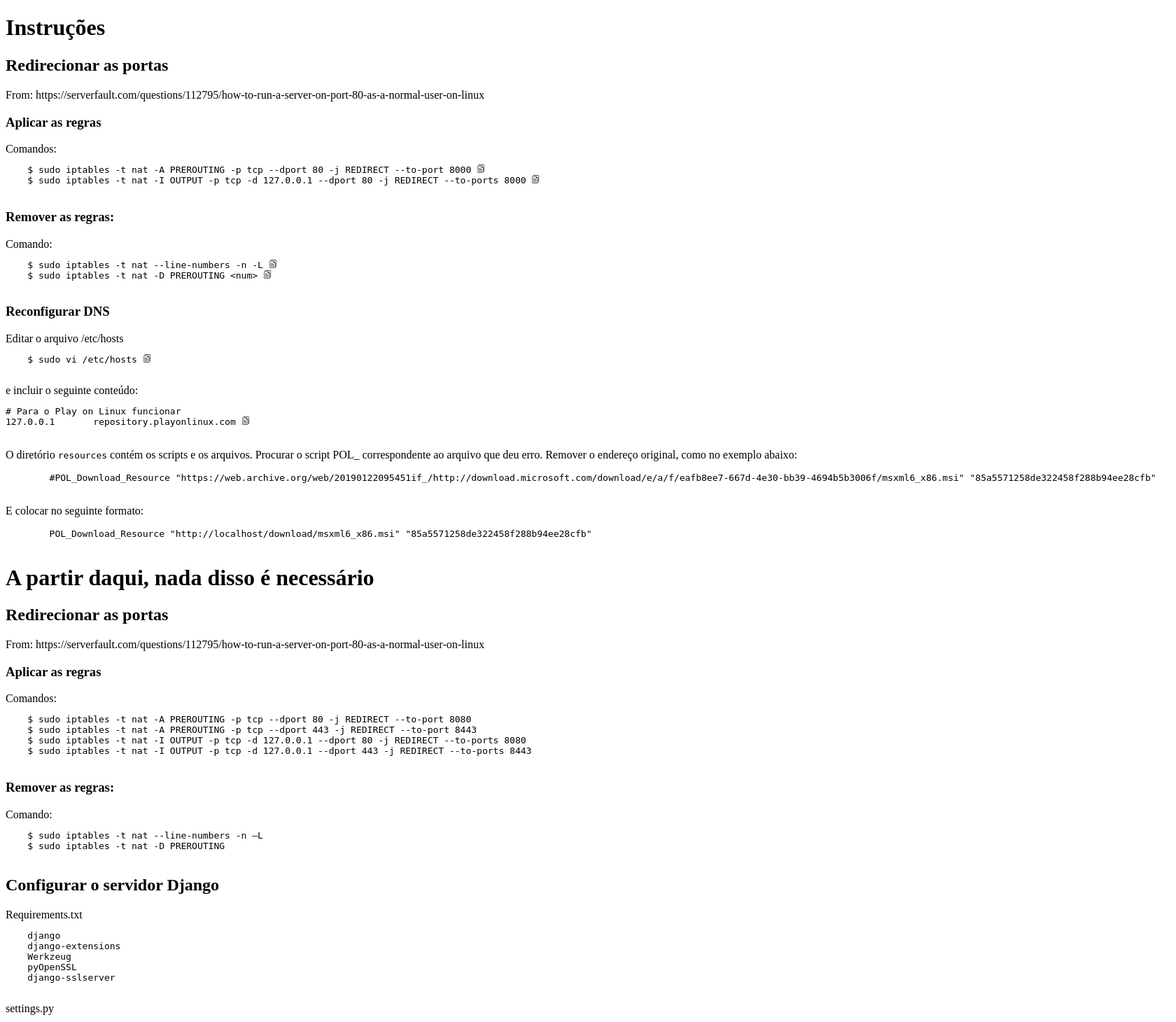
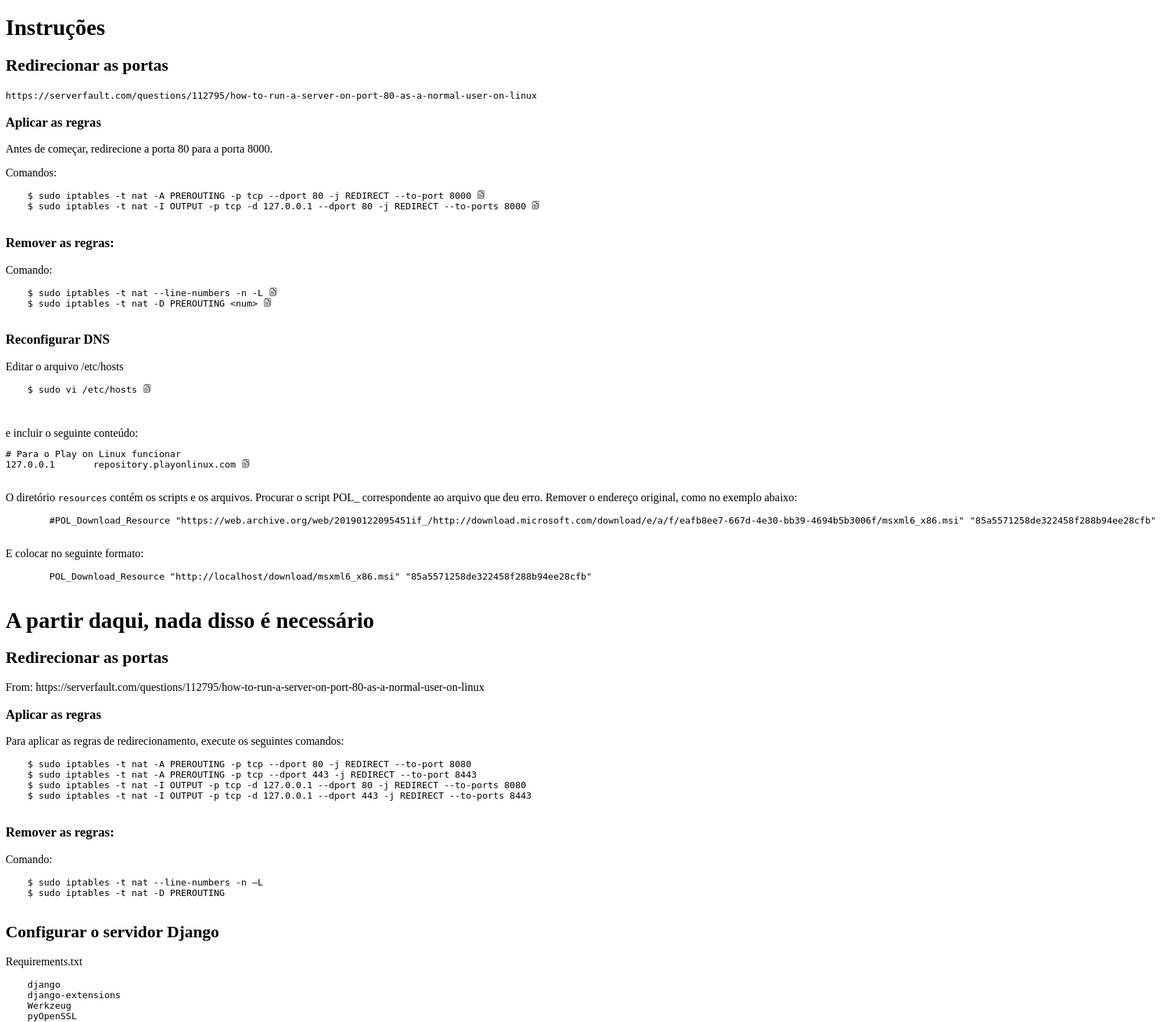
Before and after one commit to alexandre-att/PlayOnLinux, a Django app: page / in a window 1680 px wide. Shown: the top 1460 px of the page at 70% size. Run offline with Django 4.2, Linux system fonts and the light colour scheme.

Commit message:
Update README with setup instructions and enhance index.html formatting; modify version check in views.py; add VSCode settings; remove unused vcredist_x64(1).EXE

```diff
--- a/src/PlayOnLinux/templates/index.html
+++ b/src/PlayOnLinux/templates/index.html
@@ -14,28 +14,34 @@
     <h1>Instruções</h1>
 
     <h2>Redirecionar as portas</h2>
-    From: https://serverfault.com/questions/112795/how-to-run-a-server-on-port-80-as-a-normal-user-on-linux
+    <code>https://serverfault.com/questions/112795/how-to-run-a-server-on-port-80-as-a-normal-user-on-linux</code>
 
     <h3>Aplicar as regras</h3>
-    Comandos:
+
+    <p>
+        Antes de começar,
+        redirecione a porta 80 para a porta 8000.
+    </p>
+
+    <p>Comandos:</p>
     <pre>
     $ <span>sudo iptables -t nat -A PREROUTING -p tcp --dport 80 -j REDIRECT --to-port 8000</span> <img class="copyButton" src="{%static 'images/copy.png'%}" alt="copy" width="12">
     $ <span>sudo iptables -t nat -I OUTPUT -p tcp -d 127.0.0.1 --dport 80 -j REDIRECT --to-ports 8000</span> <img class="copyButton" src="{%static 'images/copy.png'%}" alt="copy" width="12">
     </pre>
 
     <h3>Remover as regras:</h3>
-    Comando:
+    <p>Comando:</p>
     <pre>
     $ <span>sudo iptables -t nat --line-numbers -n -L</span> <img class="copyButton" src="{%static 'images/copy.png'%}" alt="copy" width="12">
     $ <span>sudo iptables -t nat -D PREROUTING &lt;num&gt;</span> <img class="copyButton" src="{%static 'images/copy.png'%}" alt="copy" width="12">
     </pre>
 
     <h3>Reconfigurar DNS</h3>
-    Editar o arquivo /etc/hosts
+    <p>Editar o arquivo /etc/hosts</p>
     <pre>
     $ <span>sudo vi /etc/hosts</span> <img class="copyButton" src="{%static 'images/copy.png'%}" alt="copy" width="12">
     </pre>
-
+    <br>
     e incluir o seguinte conteúdo:
     <pre>
 <span># Para o Play on Linux funcionar<br>127.0.0.1       repository.playonlinux.com</span> <img class="copyButton" src="{%static 'images/copy.png'%}" alt="copy" width="12">
@@ -61,7 +67,7 @@
     <h2>Redirecionar as portas</h2>
     From: https://serverfault.com/questions/112795/how-to-run-a-server-on-port-80-as-a-normal-user-on-linux
     <h3>Aplicar as regras</h3>
-    Comandos:
+    <p>Para aplicar as regras de redirecionamento, execute os seguintes comandos:</p>
     <pre>
     $ sudo iptables -t nat -A PREROUTING -p tcp --dport 80 -j REDIRECT --to-port 8080
     $ sudo iptables -t nat -A PREROUTING -p tcp --dport 443 -j REDIRECT --to-port 8443
@@ -69,14 +75,14 @@
     $ sudo iptables -t nat -I OUTPUT -p tcp -d 127.0.0.1 --dport 443 -j REDIRECT --to-ports 8443
     </pre>
     <h3>Remover as regras:</h3>
-    Comando:
+    <p>Comando:</p>
     <pre>
     $ sudo iptables -t nat --line-numbers -n –L
     $ sudo iptables -t nat -D PREROUTING <num>
     </pre>
 
     <h2>Configurar o servidor Django</h2>
-    Requirements.txt
+    <p>Requirements.txt</p>
     <pre>
     django
     django-extensions
@@ -84,7 +90,7 @@
     pyOpenSSL
     django-sslserver
     </pre>
-    settings.py
+    <p>settings.py</p>
     <pre>
     import os
 
@@ -125,7 +131,7 @@
 
     <h3>Criar o arquivo de configuração</h3>
     <pre>$ sudo vi openssl.cnf</pre>
-    Cole o seguinte conteúdo no arquivo:
+    <p>Cole o seguinte conteúdo no arquivo:</p>
     <pre>
     [ ca ]
     default_ca = myCA
@@ -197,7 +203,7 @@
     $ sudo openssl x509 -req -in cert.csr -CA cacert.pem -CAkey private/cakey.pem -CAcreateserial -out cert.pem -days 365 -sha256
     </pre>
 
-    Comandos
+    <h3>Comandos</h3>
     <pre>
     $ sudo apt install python3 python3-pip
     $ sudo pip3 install -r requirements.txt
--- a/src/PlayOnLinux/views.py
+++ b/src/PlayOnLinux/views.py
@@ -41,7 +41,7 @@ def get_description(request):
 
 def get_file(request):
     version = request.GET.get('version')
-    if(version.lower()!='playonlinux-4.3.4'):
+    if(version.lower()!='playonlinux-4.3.4' and version.lower()!='playonlinux-4.4'):
         print('\n*****[get_file] version não cadastrada:', version)
         return HttpResponse(None)
     id = request.GET.get('id')
```
Also changed, not shown: README.md, 1 other file.
